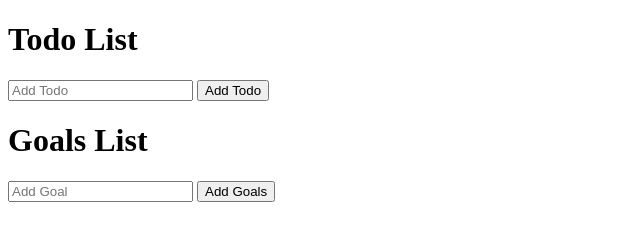
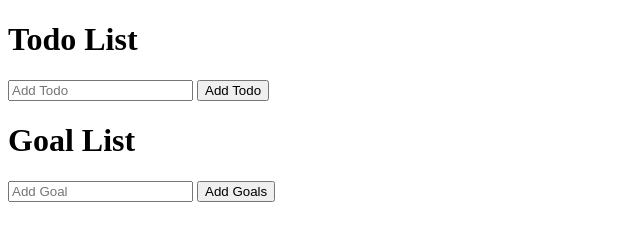
Before and after one commit to blitnee/todo-app, a plain HTML site: page index.html in a window 1280 px wide. Shown: the full height of the page, 0-640 px from the left. Drawn offline with Linux system fonts and the light colour scheme.

Commit message:
style: Update indentation and comments

```diff
--- a/index.html
+++ b/index.html
@@ -11,13 +11,16 @@
 		<ul id='todoList'></ul>
 	</div>
 	<div>
-		<h1>Goals List</h1>
+		<h1>Goal List</h1>
 		<input id='goal' type='text' placeholder='Add Goal' />
 		<button id='goalBtn'>Add Goals</button>
 		<ul id='goalList'></ul>
 	</div>
 
 	<script type="text/javascript">
+	/**
+	 * LIBRARY CODE
+	 */
 		function createStore (reducer) {
 
 			let state
@@ -42,6 +45,11 @@
 			 	subscribe,
 			 	dispatch
 			}
+		}
+
+	/**
+	 * APP CODE
+	 */
 		}
 
 		const ADD_TODO = 'ADD_TODO'
```
Lines whose indentation alone changed are shown as unchanged.
